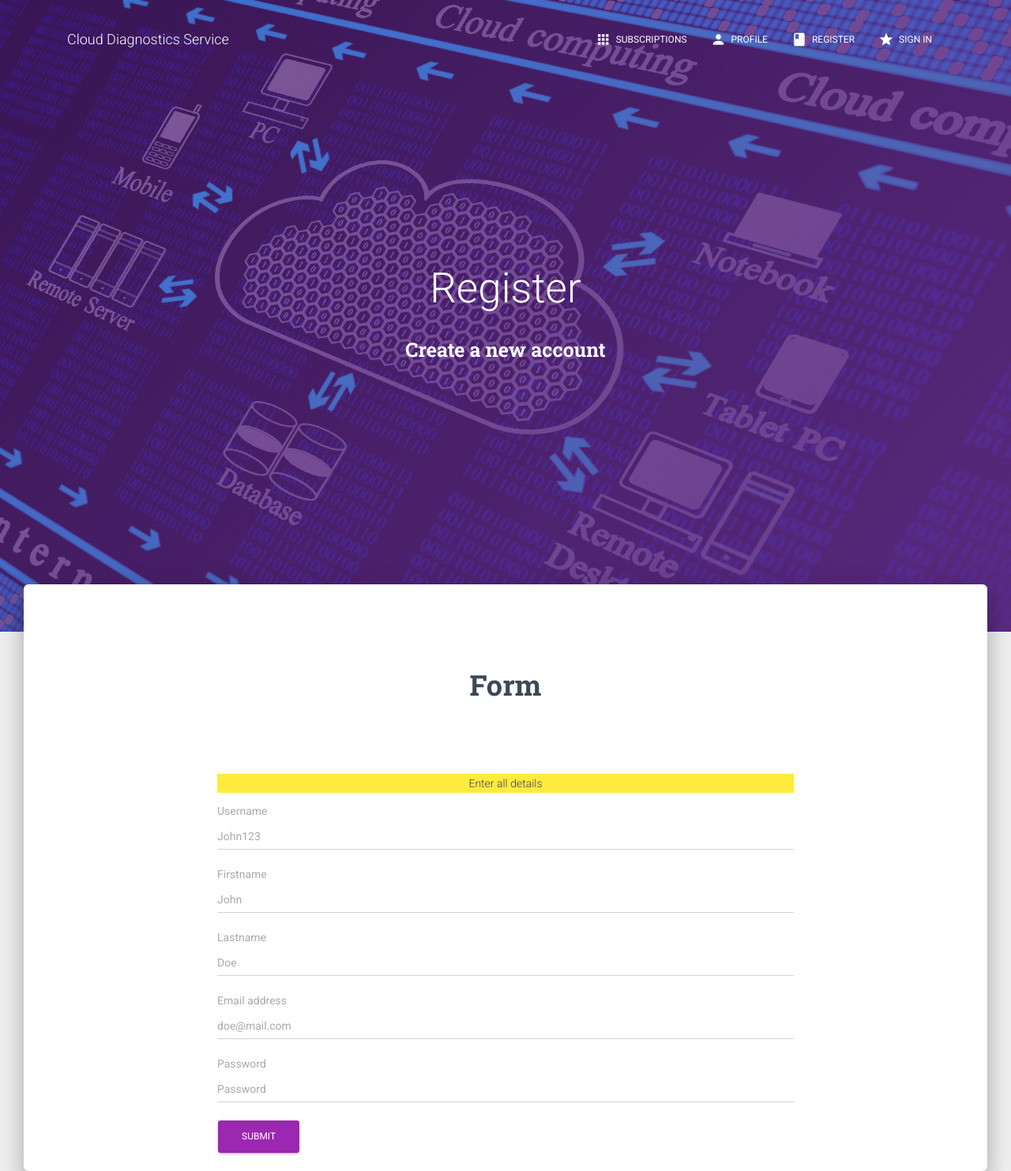
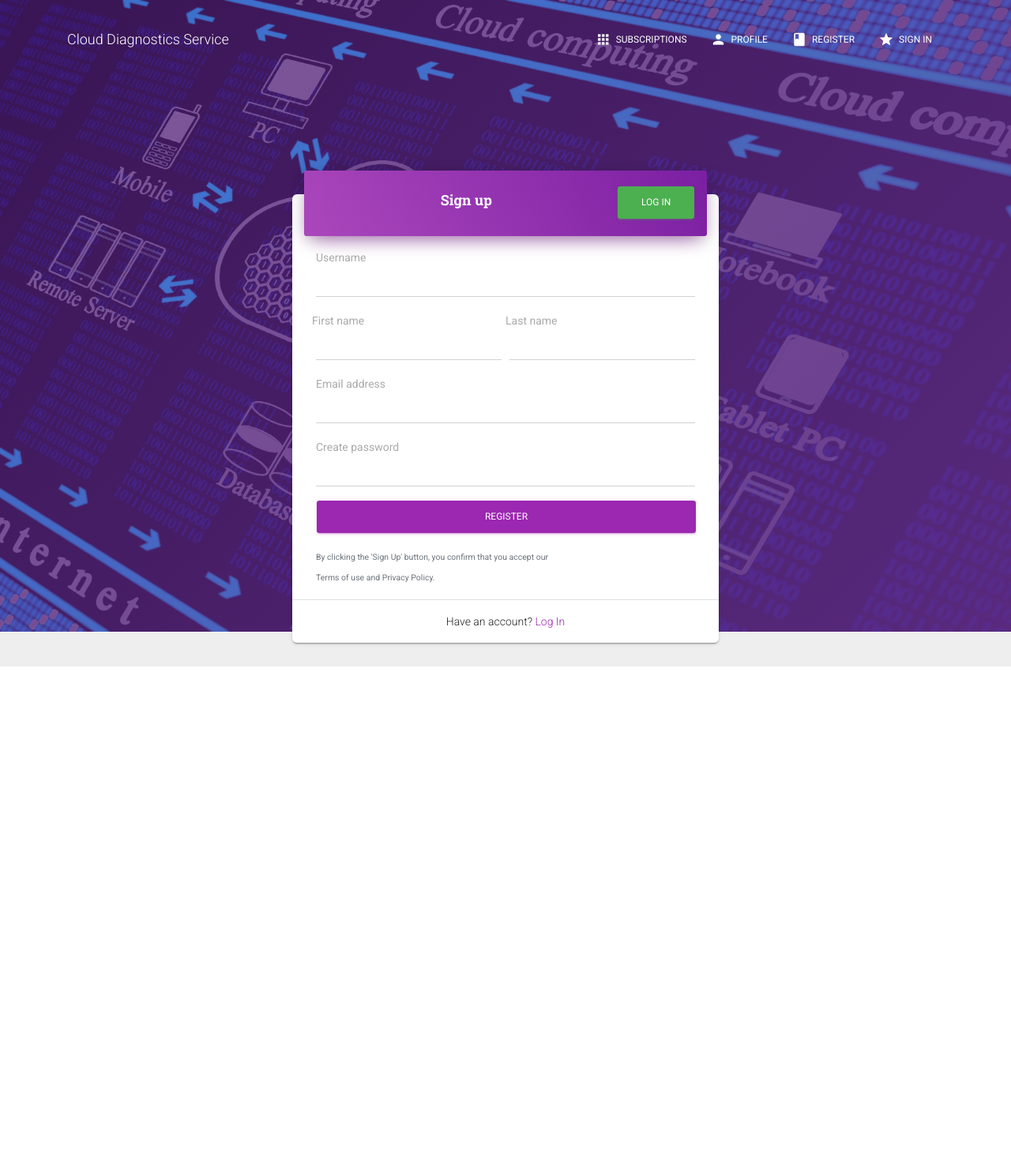
Before and after one commit to meshach3000/cdwebapp, a PHP site: page /pages/reg.php in a window 1280 px wide. Shown: the whole page at 79% size. After the commit the page ends 844 px from the top, so only its background shows below. Run offline with PHP 8.4, Linux system fonts and the light colour scheme; some libraries are stand-ins or nearby versions.

Commit message:
functionality for login and registration added

```diff
--- a/include/cwFunctions.php
+++ b/include/cwFunctions.php
@@ -1,4 +1,7 @@
 <?php
+$useEmail= $useFirstname = $useLastname = $useUsername ="";
+
+
     function printStyle(){
       echo(' <!-- Required meta tags -->
         <meta charset="utf-8">
@@ -73,4 +76,120 @@
               </ul>
           </div>');
     }
+
+    function dbConnection(){
+        try{
+               $conn = new mysqli('localhost', 'admin', 'admin', 'clouddb',3306);
+                // Check connection
+                if ($conn->connect_error) {
+                    die("Connection failed: " . $conn->connect_error);
+                }
+        }
+        catch(Exception $e){
+            echo $e;
+        }
+
+    }
+
+    function console_log(){
+         echo '<script>';
+         echo 'console.log('.json_encode($data) .')';
+         echo '<script>';
+    }
+
+    function test_input($data) {
+        $data = trim($data);
+        $data = stripslashes($data);
+        $data = htmlspecialchars($data);
+        return $data;
+      }
+
+    function createUser($useUsername, $useFirstname,$useLastname,$usePassword,$useEmail){
+
+        try{
+                $conn = new mysqli('localhost', 'admin', 'admin', 'clouddb',3306);
+                // Check connection
+                if ($conn->connect_error) {
+                    die("Connection failed: " . $conn->connect_error);
+                }
+        }
+        catch(Exception $e){
+            echo $e;
+        }
+
+        $date = date_create();
+        $dateTime = date_format($date, 'Y-m-d H:i:s');
+
+        $sql = "INSERT INTO users (use_username, use_firstname,use_lastname,use_password,use_email,use_created)
+                VALUES ('$useUsername','$useFirstname', '$useLastname','$usePassword','$useEmail', '$dateTime' )";
+
+        if ($conn->query($sql) === TRUE) {
+            echo "New record created successfully";
+            header("login.php");
+        } else {
+            echo "Error: " . $sql . "<br>" . $conn->error;
+        }
+
+        $conn->close();
+    }
+
+    function getUserDetails($useId){
+        try{
+            $conn = new mysqli('localhost', 'admin', 'admin', 'clouddb',3306);
+            // Check connection
+            if ($conn->connect_error) {
+                die("Connection failed: " . $conn->connect_error);
+            }
+        }catch(Exception $e){
+          echo $e;
+        }
+
+        $sql = "SELECT use_username,use_firstname,use_lastname, use_email, use_password FROM users where use_id=$useId";
+        $result = $conn->query($sql);
+        $useId = 0;
+
+             if ($result->num_rows > 0) {
+                // output data of each row
+                    while($row = $result->fetch_assoc()) {
+                        $GLOBALS['useEmail'] = $row['use_email'];
+                        $GLOBALS['useFirstname'] = $row['use_firstname'];
+                        $GLOBALS['useLastname'] = $row['use_lastname'];
+                        $GLOBALS['useUsername'] = $row['use_username'];
+                    }
+
+                }
+  }
+
+    function login($useEmail,$usePassword){
+        try{
+            $conn = new mysqli('localhost', 'admin', 'admin', 'clouddb',3306);
+            // Check connection
+            if ($conn->connect_error) {
+                die("Connection failed: " . $conn->connect_error);
+            }
+        }catch(Exception $e){
+          echo $e;
+        }
+
+        $sql = "SELECT use_id, use_email, use_password FROM users where use_email like '$useEmail' and use_password like '$usePassword'";
+        $result = $conn->query($sql);
+        $useId = 0;
+
+             if ($result->num_rows > 0) {
+                // output data of each row
+                 while($row = $result->fetch_assoc()) {
+                     echo "Name: " . $row["use_email"]. " " . $row["use_password"]. "<br>";
+                     $useId = $row["use_id"];
+                 }
+                 session_start();
+                 $_SESSION["auth"] = true;
+                 $_SESSION["useId"] = $useId;
+                 header('Location:prof.php');
+            }
+            else {
+                    echo "0 results";
+                   // header('Location:reg.php');
+            }
+            $conn->close();
+    }
 ?>
--- a/pages/reg.php
+++ b/pages/reg.php
@@ -8,6 +8,19 @@
     <?php
         printStyle();
     ?>
+	<?php
+		$useUsername = $useEmail = $useFirstname = $useSurname = $usePassword = "";
+
+			if ($_SERVER["REQUEST_METHOD"] == "POST") {
+				$useUsername = test_input($_POST["useUsername"]);
+				$useEmail = test_input($_POST["useEmail"]);
+				$useFirstname = test_input($_POST["useFirstname"]);
+				$useSurname = test_input($_POST["useLastname"]);
+				$usePassword = test_input($_POST["usePassword"]);
+				createUser($useUsername, $useFirstname,$useSurname,$usePassword,$useEmail);
+			}
+
+	?>
   </head>
   <body><nav class="navbar navbar-color-on-scroll navbar-transparent fixed-top navbar-expand-lg"  color-on-scroll="100">
   <div class="container">
@@ -25,72 +38,55 @@
       ?>
   </div>
 </nav>
+<div class="page-header header-filter clear-filter purple-filter" data-parallax="true" style="background-image: url('../assets/img/bg9.jpg')">
+<div class="container">
+    <div class="row justify-content-center" style="padding-top: 260px;">
+<div class="col-md-6">
+<div class="card">
+<header class="card-header card-header-primary text-center">
+	<a href="login.php" class="float-right btn btn-success mt-1">Log in</a>
+	<h4 class="card-title mt-2">Sign up</h4>
+</header>
+<article class="card-body">
+<form method="post" action="<?php echo htmlspecialchars($_SERVER["PHP_SELF"]);?>">
+    <div class="form-group">
+		<label>Username</label>
+	    <input id="useUsername" name="useUsername" class="form-control" type="text" required>
+	</div> <!-- form-group end.// -->
+	<div class="form-row">
+		<div class="col form-group">
+			<label>First name </label>
+		  	<input id="useFirstname" name="useFirstname" type="text" class="form-control" placeholder="" required>
+		</div> <!-- form-group end.// -->
+		<div class="col form-group">
+			<label>Last name</label>
+		  	<input id="useLastname" name="useLastname" type="text" class="form-control" placeholder=" " required>
+		</div> <!-- form-group end.// -->
+	</div> <!-- form-row end.// -->
+	<div class="form-group">
+		<label>Email address</label>
+		<input id="useEmail" name="useEmail" type="email" class="form-control" placeholder="" required>
+	</div> <!-- form-group end.// -->
+	<div class="form-group">
+		<label>Create password</label>
+	    <input id="usePassword" name="usePassword" class="form-control" type="password" required>
+	</div> <!-- form-group end.// -->
+    <div class="form-group">
+        <button type="submit" class="btn btn-primary btn-block"> Register  </button>
+    </div> <!-- form-group// -->
+    <small class="text-muted">By clicking the 'Sign Up' button, you confirm that you accept our <br> Terms of use and Privacy Policy.</small>
+</form>
+</article> <!-- card-body end .// -->
+<div class="border-top card-body text-center">Have an account? <a href="login.php">Log In</a></div>
+</div> <!-- card.// -->
+</div> <!-- col.//-->
+
+</div> <!-- row.//-->
+  </div>
+  </div>
 
 
-<div class="page-header header-filter clear-filter purple-filter" data-parallax="true" style="background-image: url('../assets/img/bg9.jpg')">
-  <div class="container">
-    <div class="row">
-      <div class="col-md-8 ml-auto mr-auto">
-        <div class="brand text-center">
-          <h1>Register</h1>
-             <h3 class="title text-center">Create a new account</h3>
-        </div>
-      </div>
-    </div>
-  </div>
-</div>
 
-<div class="main main-raised">
-  <div class="container">
-    <div class="section text-center">
-      <h2 class="title">Form</h2>
-    </div>
-        <div class="row">
-            <div class="col-md-8 ml-auto mr-auto">
-                <p class="bg-warning text-center">Enter all details<p>
-            </div>
-        </div>
-        <div class="row">
-            <div class="col-md-8 ml-auto mr-auto">
-                <form method="post" action="<?php echo htmlspecialchars($_SERVER["PHP_SELF"]);?>">
-                    <div class="form-group">
-                        <label for="useUsername">Username</label>
-                        <input type="text" class="form-control" id="useUsername" placeholder="John123">
-                    </div>
-                    <div class="form-group">
-                        <label for="useFirstname">Firstname</label>
-                        <input type="text" class="form-control" id="useFirstname" placeholder="John">
-                    </div>
-                    <div class="form-group">
-                        <label for="useSurname">Lastname</label>
-                        <input type="text" class="form-control" id="useSurname" placeholder="Doe">
-                    </div>
-                    <div class="form-group">
-                        <label for="useEmail">Email address</label>
-                        <input type="text" class="form-control" id="useEmail" placeholder="doe@mail.com">
-                    </div>
-                    <div class="form-group">
-                        <label for="usePassword">Password</label>
-                        <input type="password" class="form-control" id="usePassword" placeholder="Password">
-                    </div>
-                    <button type="submit" class="btn btn-primary">Submit</button>
-                </form>
-           </div>
-       </div>
-  </div>
-</div>
-<?php
-
-$useUsername = $useEmail = $useFirstname = $useSurname = $usePassword = "";
-
-    if ($_SERVER["REQUEST_METHOD"] == "POST") {
-        $useUsername = test_input($_POST["useUsername"]);
-        $useEmail = test_input($_POST["useEmail"]);
-        $useFirstname = test_input($_POST["useFirstname"]);
-        $useSurname = test_input($_POST["useSurname"]);
-        $usePassword = test_input($_POST["usePassword"]);
-    }
-?>
 <!--   Core JS Files   -->
 <script src="../assets/js/core/jquery.min.js" type="text/javascript"></script>
 <script src="../assets/js/core/popper.min.js" type="text/javascript"></script>
```
Also changed, not shown: index.php (+8 -12 lines), pages/login.php (+18 -5 lines), pages/prof.php (+19 -21 lines), pages/sub.php (+4 -4 lines).
